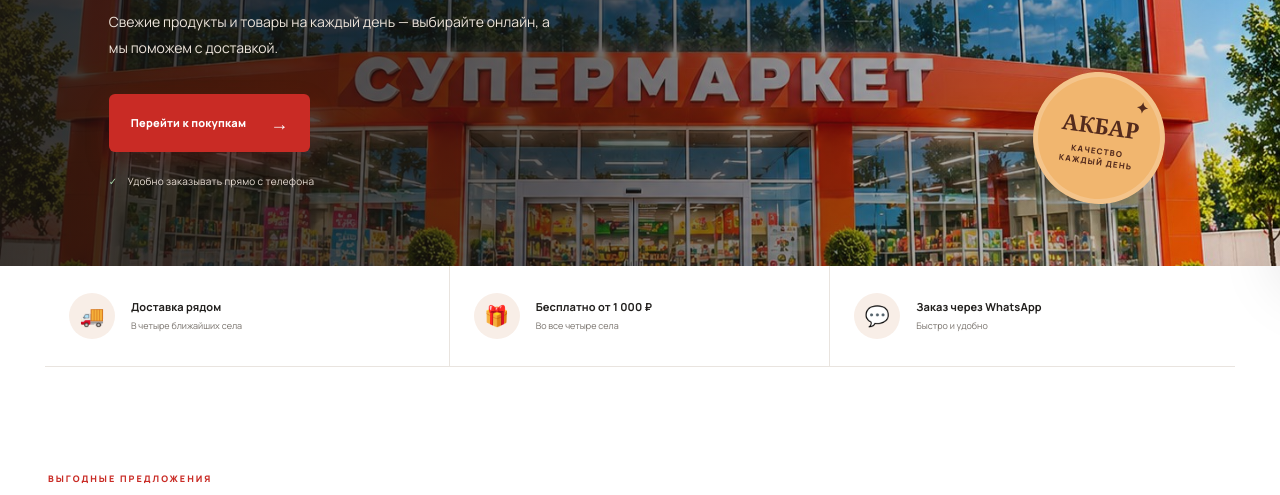
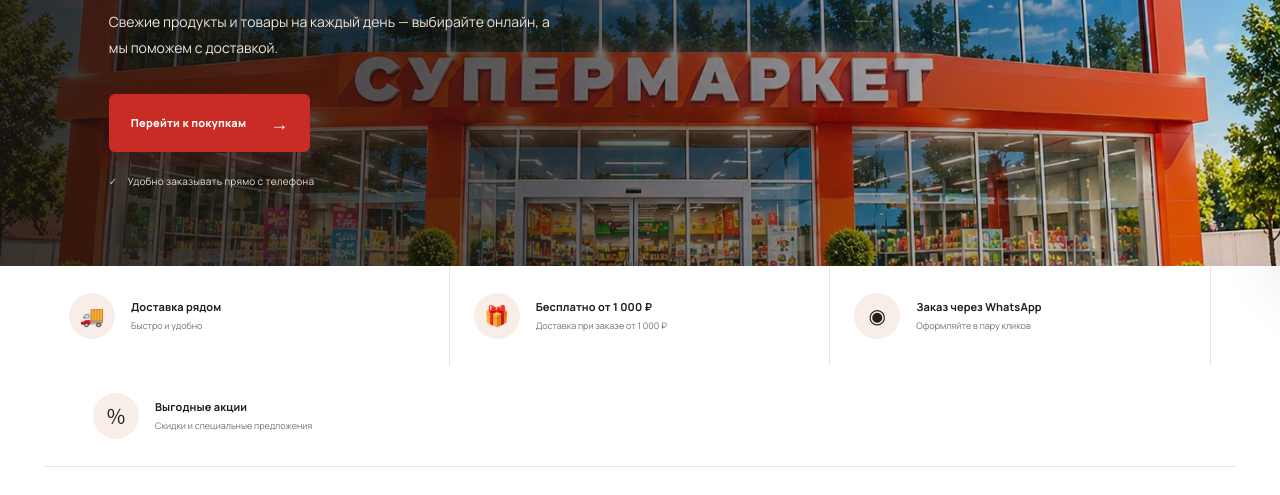
Before and after one commit to dinisabdulgamidov/Akbar, a plain HTML site: page index.html in a window 1280 px wide. Shown: the part 514-1009 px from the top of the page. Drawn offline with nearby package versions, Linux system fonts and the light colour scheme.

Commit message:
Match AKBAR homepage hero and benefits to reference

```diff
--- a/index.html
+++ b/index.html
@@ -17,8 +17,8 @@
     <nav class="main-nav" aria-label="Основная навигация"><a href="#catalog">Каталог</a><a href="#promotions">Акции</a><a href="#weekShelf">Популярное</a><a href="#delivery">Доставка</a></nav><button class="cart-trigger" id="openCart" aria-label="Открыть корзину"><span class="cart-icon">🛒</span><span>Корзина</span><b id="count">0</b></button>
   </header>
   <main>
-    <section class="hero"><div class="hero-copy"><span class="eyebrow"><i></i> МАГАЗИН У ДОМА · ДОСТАВКА ПО РАЙОНУ</span><h1>Свежие покупки.<br><em>С заботой о вас.</em></h1><p>Свежие продукты и товары на каждый день — выбирайте онлайн, а мы поможем с доставкой.</p><a class="primary-btn" href="#catalog">Перейти к покупкам <span>→</span></a><div class="hero-note"><span>✓</span> Удобно заказывать прямо с телефона</div></div><div class="hero-sticker"><strong>АКБАР</strong><span>КАЧЕСТВО<br>КАЖДЫЙ ДЕНЬ</span><b>✦</b></div></section>
-    <section class="perks" aria-label="Преимущества"><article><span class="perk-icon">🚚</span><div><b>Доставка рядом</b><small>В четыре ближайших села</small></div></article><article><span class="perk-icon">🎁</span><div><b>Бесплатно от 1 000 ₽</b><small>Во все четыре села</small></div></article><article><span class="perk-icon">💬</span><div><b>Заказ через WhatsApp</b><small>Быстро и удобно</small></div></article></section>
+    <section class="hero"><div class="hero-copy"><span class="eyebrow"><i></i> МАГАЗИН У ДОМА · ДОСТАВКА ПО РАЙОНУ</span><h1>Свежие покупки.<br><em>С заботой о вас.</em></h1><p>Свежие продукты и товары на каждый день — выбирайте онлайн, а мы поможем с доставкой.</p><a class="primary-btn" href="#catalog">Перейти к покупкам <span>→</span></a><div class="hero-note"><span>✓</span> Удобно заказывать прямо с телефона</div></div></section>
+    <section class="perks" aria-label="Преимущества"><article><span class="perk-icon">🚚</span><div><b>Доставка рядом</b><small>Быстро и удобно</small></div></article><article><span class="perk-icon">🎁</span><div><b>Бесплатно от 1 000 ₽</b><small>Доставка при заказе от 1 000 ₽</small></div></article><article><span class="perk-icon whatsapp-icon">◉</span><div><b>Заказ через WhatsApp</b><small>Оформляйте в пару кликов</small></div></article><article><span class="perk-icon">％</span><div><b>Выгодные акции</b><small>Скидки и специальные предложения</small></div></article></section>
     <section class="promo-section" id="promotions"><div class="section-heading"><div><span class="eyebrow">ВЫГОДНЫЕ ПРЕДЛОЖЕНИЯ</span><h2>Акции и скидки</h2><p>Товары со специальными ценами</p></div><span class="promo-tag">🔥 ВЫГОДНО</span></div><div id="promoProducts" class="products promo-products"></div><div id="noPromos" class="empty-state">Скоро здесь появятся специальные предложения.</div></section>
     <section class="shelf-section" id="weekShelf"><div class="section-heading"><div><span class="eyebrow">ВЫБИРАЮТ ПОКУПАТЕЛИ</span><h2>Популярные товары</h2><p>То, что часто добавляют в корзину</p></div><a class="shelf-link" href="#catalog">Весь каталог →</a></div><div id="popularProducts" class="products"></div></section>
     <section class="catalog-section" id="catalog"><div class="section-heading"><div><span class="eyebrow">ВЫБИРАЙТЕ ЛЮБИМОЕ</span><h2>Покупки на каждый день</h2><p>Найдите всё необходимое в нашем каталоге</p></div><span class="catalog-count" id="catalogCount"></span></div>
```
